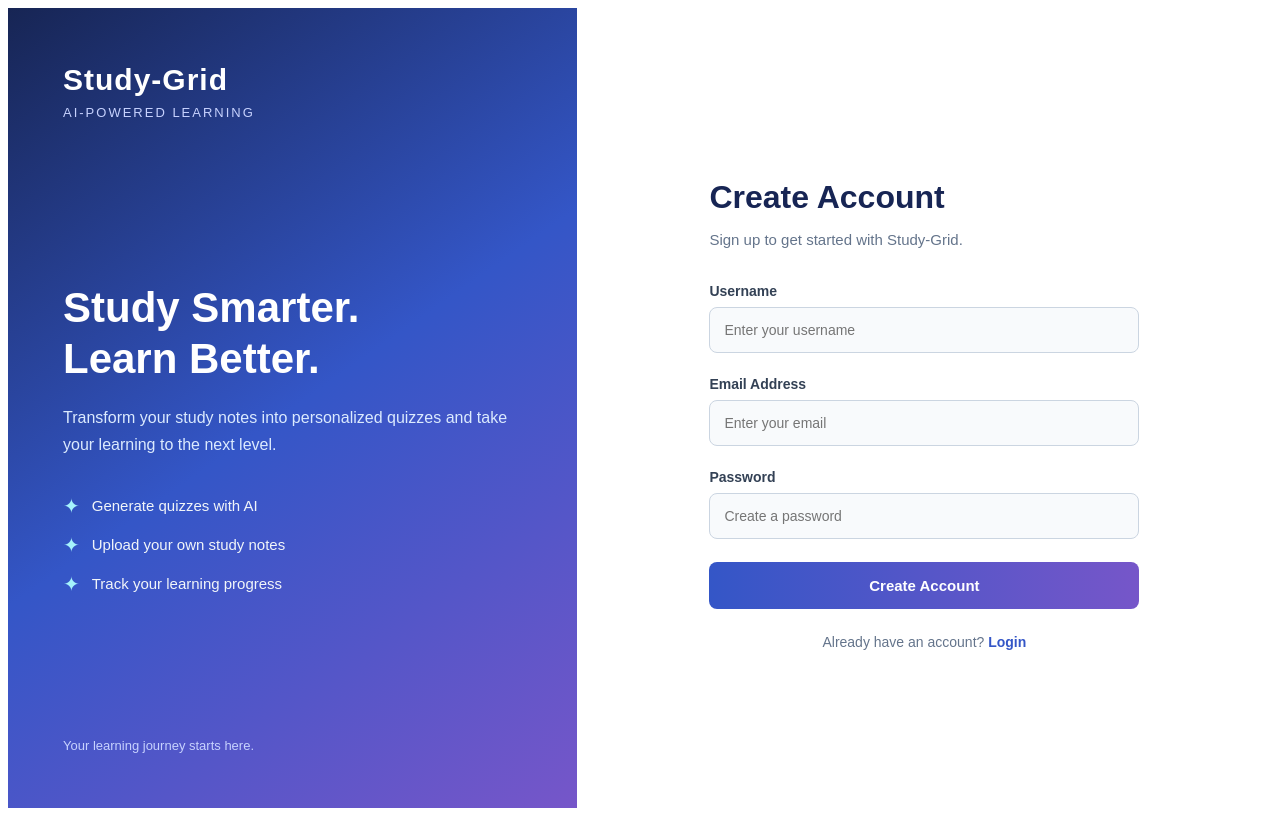
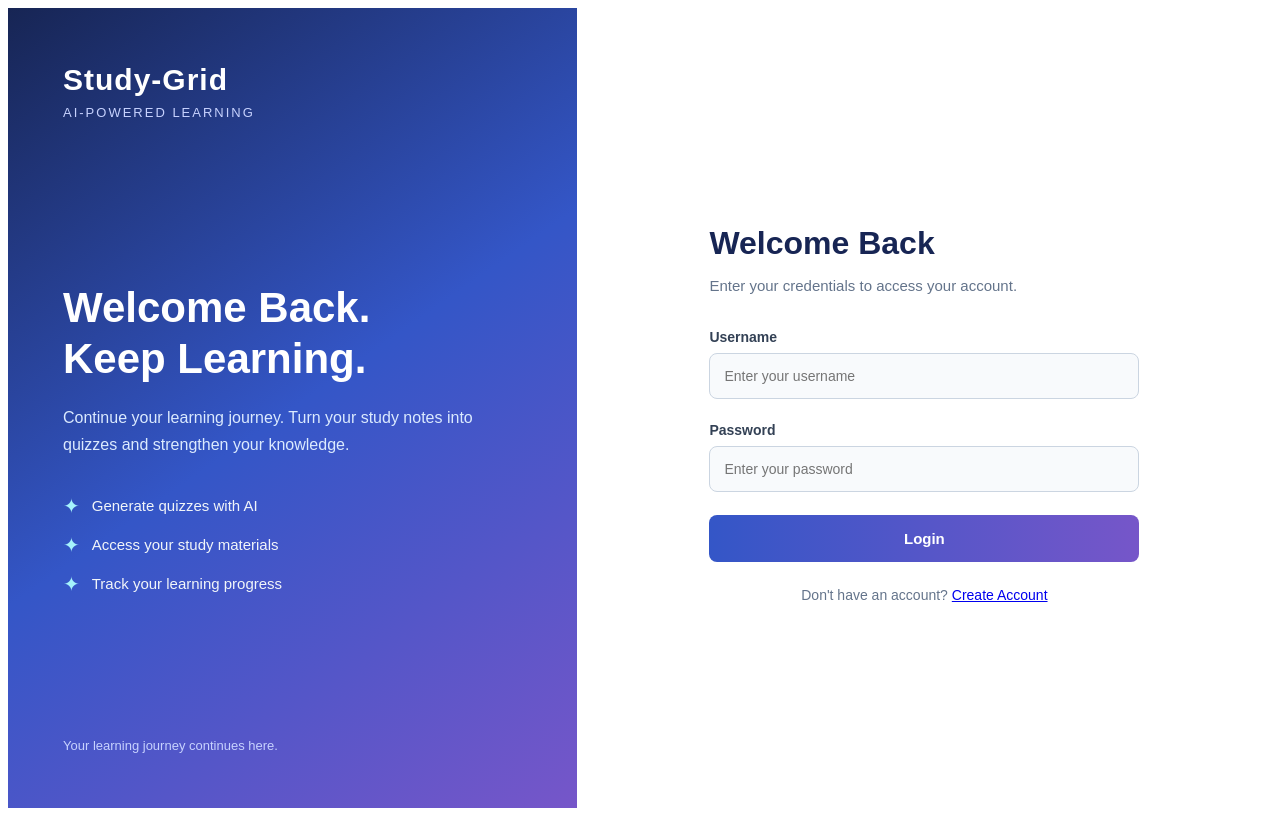
Before and after one commit to osvat0rres/Study-Grid, a React (Create React App) app in the folder frontend/: page /login in a window 1280 px wide. Built offline with nearby package versions, Linux system fonts and the light colour scheme.

Commit message:
Added login form

```diff
--- a/frontend/package.json
+++ b/frontend/package.json
@@ -10,6 +10,7 @@
     "axios": "^1.21.0",
     "react": "^19.3.1",
     "react-dom": "^19.3.1",
+    "react-router-dom": "^7.18.5",
     "react-scripts": "5.0.1",
     "web-vitals": "^2.1.4"
   },
--- a/frontend/src/App.js
+++ b/frontend/src/App.js
@@ -1,12 +1,20 @@
-import Register from "./componets/auth/Register";
 
+import React from "react";
+import { BrowserRouter, Routes, Route, Navigate } from "react-router-dom";
+
+import Register from "./components/auth/Register";
+import Login from "./components/auth/Login";
 
 function App() {
-  return (
-   <>
-    <Register />
-   </>
-  );
+    return (
+        <BrowserRouter>
+            <Routes>
+                <Route path="/register" element={<Register />} />
+                <Route path="/login" element={<Login />} />
+                <Route path="/" element={<Navigate to="/register" />} />
+            </Routes>
+        </BrowserRouter>
+    );
 }
 
 export default App;
--- /dev/null
+++ b/frontend/src/components/auth/Login.js
@@ -0,0 +1,157 @@
+import React, { useState } from "react";
+import { loginUser } from "../../auth";
+import { Link, useNavigate } from "react-router-dom";
+
+function Login() {
+
+    // Stores the username and password entered by the user
+    const [formData, setFormData] = useState({
+        usename:"",
+        password:""
+    });
+
+    // Stores success and error messages
+    const[error, setError] = useState("");
+
+    // Track whether the login request is processing
+    const[loading, setLoading] = useState(false);
+
+    //Allows us to navigate to another page
+    const navigate = useNavigate();
+
+    // Updates the form whenever the user types
+    const handleChange = (event) => {
+        setFormData({
+            ...formData,
+            [event.target.name]: event.target.value
+        });
+    };
+
+    const handleSubmit = async (event) => {
+        event.preventDefault();
+        setError("");
+        setLoading(true);
+
+        try{
+            await loginUser(formData);
+
+            //login successful: navigate to the dashboard
+            navigate("/dashboard");
+        }catch (err){
+            const responseData = err.response?.data;
+
+            if(responseData){
+                setError(
+                    responseData.detail ||
+                    "Invalid password"
+                );
+            }else{
+                setError("Unable to connect to the server.");
+            }
+        }finally{
+            setLoading(false);
+        }
+    };
+    return(
+        <>
+         <main className="auth-container">
+
+            {/* Left colored section */}
+            <section className="auth-left">
+
+                <div className="brand">
+                    <h1>Study-Grid</h1>
+                    <span>AI-Powered Learning</span>
+                </div>
+
+                <div className="welcome-content">
+                    <h2>Welcome Back.<br />Keep Learning.</h2>
+
+                    <p>
+                        Continue your learning journey.
+                        Turn your study notes into quizzes
+                        and strengthen your knowledge.
+                    </p>
+
+                    <div className="feature">
+                        <span>✦</span>
+                        <p>Generate quizzes with AI</p>
+                    </div>
+
+                    <div className="feature">
+                        <span>✦</span>
+                        <p>Access your study materials</p>
+                    </div>
+
+                    <div className="feature">
+                        <span>✦</span>
+                        <p>Track your learning progress</p>
+                    </div>
+                </div>
+
+                <div className="left-footer">
+                    Your learning journey continues here.
+                </div>
+
+            </section>
+
+            {/* Right login section */}
+            <section className="auth-right">
+
+                <div className="register-form">
+
+                    <h2>Welcome Back</h2>
+
+                    <p className="form-description">
+                        Enter your credentials to access your account.
+                    </p>
+
+                    {error && (
+                        <p className="error-message">{error}</p>
+                    )}
+
+                    <form onSubmit={handleSubmit}>
+
+                        <label>Username</label>
+
+                        <input
+                            type="text"
+                            name="username"
+                            value={formData.username}
+                            onChange={handleChange}
+                            placeholder="Enter your username"
+                            required
+                        />
+
+                        <label>Password</label>
+
+                        <input
+                            type="password"
+                            name="password"
+                            value={formData.password}
+                            onChange={handleChange}
+                            placeholder="Enter your password"
+                            required
+                        />
+
+                        <button type="submit" disabled={loading}>
+                            {loading ? "Logging in..." : "Login"}
+                        </button>
+
+                    </form>
+
+                    <p className="login-text">
+                        Don't have an account?{" "}
+                        <Link to="/register">Create Account</Link>
+                    </p>
+
+                </div>
+
+            </section>
+
+        </main>
+        </>
+    );
+}
+
+export default Login;
--- a/frontend/src/componets/auth/Register.js
+++ b/frontend/src/components/auth/Register.js
@@ -86,7 +86,7 @@ function Register() {
             setLoading(false);
         }
     };
-    return (
+     return (
     <main className="auth-container">
 
         {/* Left colored section */}
```
Also changed, not shown: frontend/src/components/auth/Auth.css (renamed from frontend/src/componets/auth/Auth.css), 1 other file (tests, documents, lock files or other folders).
